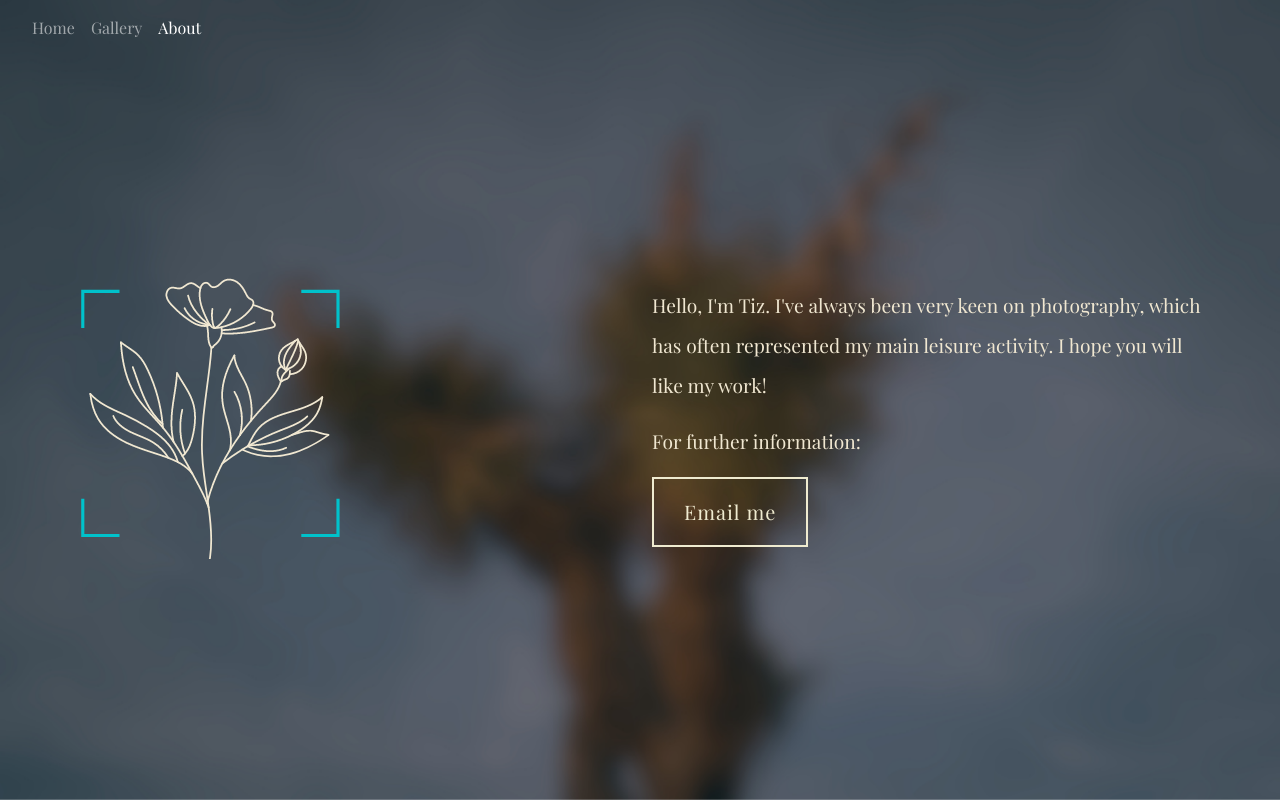
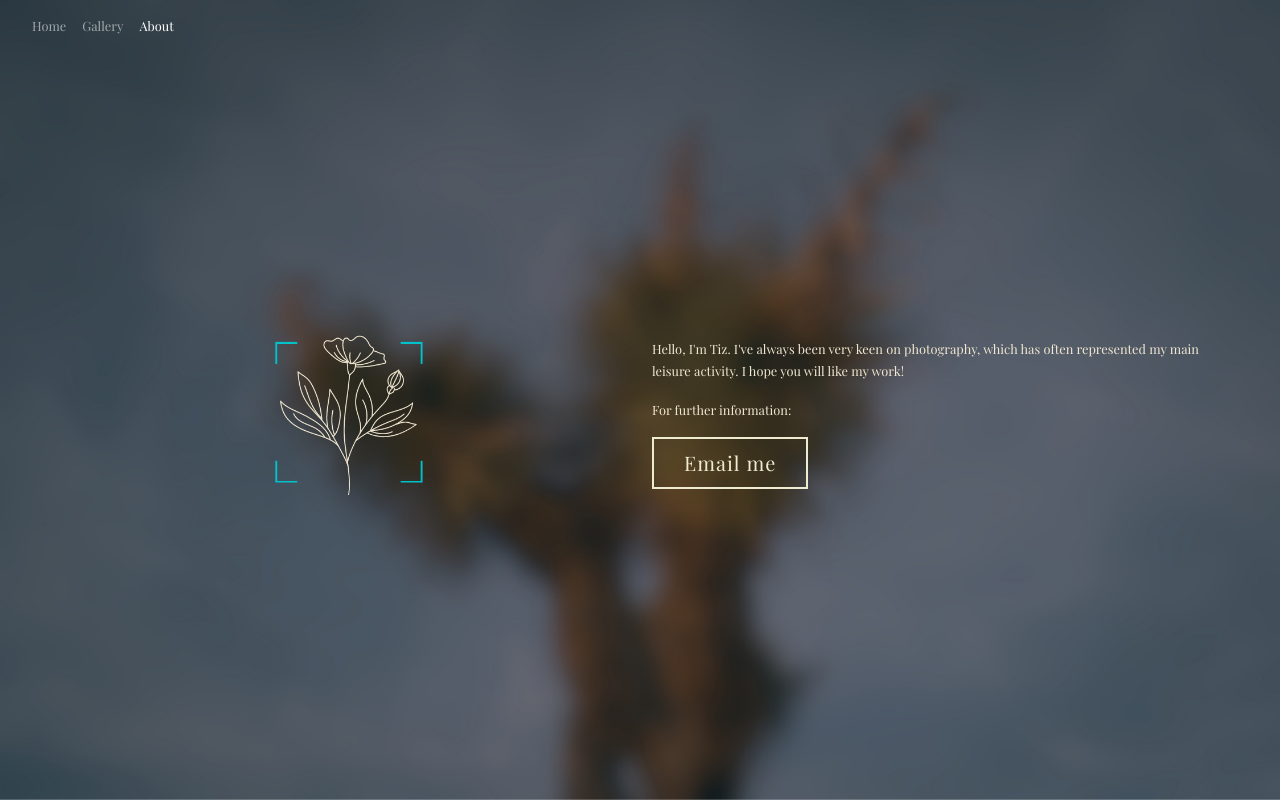
Before and after one commit to tiz314/photography-portfolio, a plain HTML site: page about.html in a window 1280 px wide. Drawn offline with nearby package versions, Linux system fonts and the light colour scheme.

Commit message:
cross fix

```diff
--- a/assets/style.css
+++ b/assets/style.css
@@ -7,8 +7,12 @@ body{
     background-color: #1f628e
 }
 
+.navbar{
+  font-size: 0.8rem;
+}
+
 main {
-    min-height: calc(100vh - 56px);
+    min-height: calc(100vh - 51px);
 }
 
 .main{
@@ -31,6 +35,11 @@ main {
 #mainLogo{
     animation-name: fadeIn;
     animation-duration: 3.2s;
+    width: 15rem;
+}
+
+#logo{
+  width: 10rem;
 }
 
 .gallery{
@@ -39,8 +48,8 @@ main {
 
 .info{
     color: #f0e7d1;
-    line-height: 40px;
-    font-size: 1.2rem;
+    line-height: 1.4rem;
+    font-size: 0.8rem;
 }
 
 .info button{
```
Lines whose indentation alone changed are shown as unchanged.
